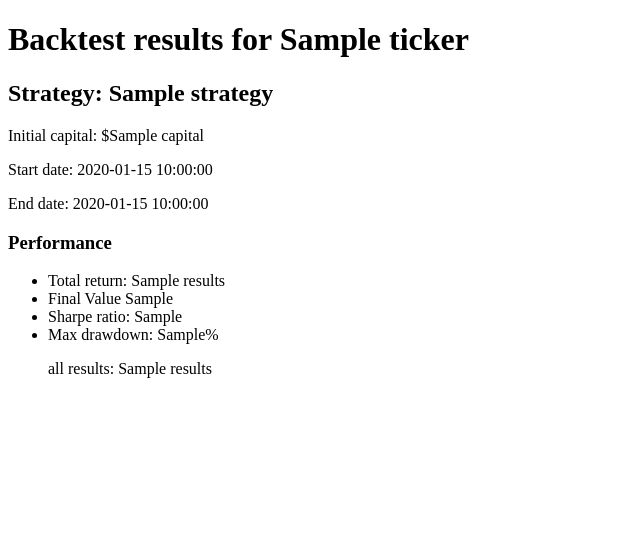
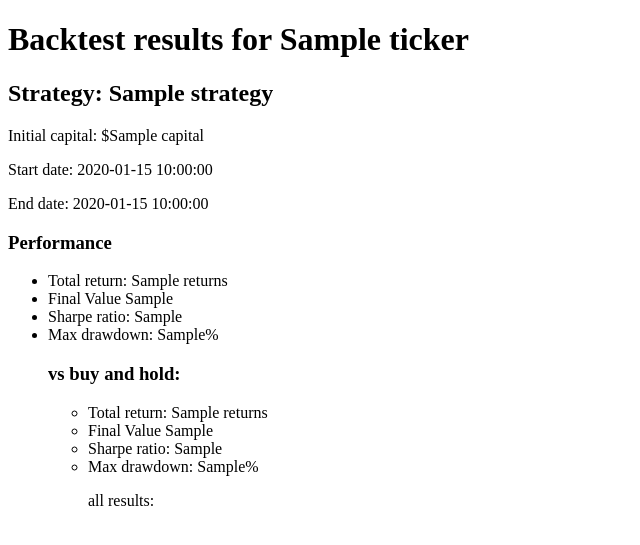
Before and after one commit to NoPlanToLand44/backtesting, a Flask app: template templates/results.html in a window 1280 px wide. Shown: the top 545 px of the page, without its empty margins (0-640 px from the left). Run offline with Flask 2, Linux system fonts and the light colour scheme; the template is opened without the code that fills it: most values are stand-ins (such as "Sample title", 1, 10 or a date in 2020).

Commit message:
adding a working sma_cross test vs buy_and_hold

```diff
--- a/app.py
+++ b/app.py
@@ -16,8 +16,11 @@ def index():
 
         #run the strategy
         results = run_backtest(ticker, capital, strategy, start_date, end_date)
+        # compare to buy and hold:
+        buy_and_hold = run_backtest(ticker, capital, "buy_and_hold", start_date, end_date)
         return render_template('results.html', strategy = strategy,ticker = ticker, capital = capital,
-                               start_date = start_date, end_date = end_date, results = results)
+                               start_date = start_date, end_date = end_date, results = results, buy_and_hold = buy_and_hold)
+
     if request.method == 'GET':
         # Render the initial form
         return render_template('index.html')
--- a/backtest_module.py
+++ b/backtest_module.py
@@ -32,7 +32,7 @@ def run_backtest(ticker, capital, strategy, start_date = datetime.datetime.now()
 
         return {
             "final_value": carebro2.broker.getvalue(),
-            "returns": results2[0].analyzers.returns.get_analysis(),
+            "returns": results2[0].analyzers.returns.get_analysis()["rtot"]*capital,
             "max_drawdown": results2[0].analyzers.drawdown.get_analysis()['max']['drawdown']
         }
 
@@ -51,8 +51,8 @@ def run_backtest(ticker, capital, strategy, start_date = datetime.datetime.now()
                 return {"error": "strategy produced no results"}
             return {
                 "final_value": carebro.broker.getvalue(),
-                "returns": results[0].analyzers.returns.get_analysis(),
-                "sharpe_ratio": results[0].analyzers.sharpe.get_analysis(),
+                "returns": results[0].analyzers.returns.get_analysis()["rtot"]*capital,
+                "sharpe_ratio": results[0].analyzers.sharpe.get_analysis()["sharperatio"],
                 "max_drawdown": results[0].analyzers.drawdown.get_analysis()['max']['drawdown'],
             }
         except IndexError as e:
--- a/strategy_module.py
+++ b/strategy_module.py
@@ -8,17 +8,20 @@ class buy_and_hold(bt.Strategy):
             self.buy()
 
 class SmaCrossStrategy(bt.Strategy):
-        params = (('fast', 20),('slow', 200),('mega_slow', 500), ) # parameters for the strategy
+        params = (('fast', 20),('slow', 50),('mega_slow', 200), ) # parameters for the strategy
         def __init__(self):
             self.sma_fast = bt.indicators.SimpleMovingAverage(self.datas[0], period = self.params.fast)
             self.sma_slow = bt.indicators.SimpleMovingAverage(self.datas[0], period = self.params.slow)
             self.sma_super_slow = bt.indicators.SimpleMovingAverage(self.datas[0], period = self.params.mega_slow)
             self.crossover_fs = bt.indicators.CrossOver(self.sma_fast, self.sma_slow) # crossover signal
             self.crossover_ss = bt.indicators.CrossOver(self.sma_slow, self.sma_super_slow) # crossover signal
+            self.min_period = max(self.params.fast, self.params.slow, self.params.mega_slow)
 
     # add more indicators classes here RSI, MACD, etc.
 
         def next(self):
+            if len(self) <= self.min_period:
+                 return
             # if we are not in a position and a golder cross occurs, buy
             if not self.position: # self.postion = 0 when we are not in a position
                 if self.crossover_fs > 0: # self.crossover_fs = 1 when the fast sma crosses the slow sma from below
--- a/templates/results.html
+++ b/templates/results.html
@@ -12,12 +12,17 @@
         <p>End date: {{end_date}}</p>
         <h3>Performance</h3>
         <ul>
-            <li>Total return: {{results}}</li>
+            <li>Total return: {{results["returns"]}}</li>
             <li>Final Value {{results["final_value"]}}</li>
-            <li>Sharpe ratio: {{sharpe_ratio}}</li>
+            <li>Sharpe ratio: {{results["sharpe_ratio"]}}</li>
             <li>Max drawdown: {{results["max_drawdown"]}}%</li>
+        <h3>vs buy and hold: </h3>
+        <ul>
+            <li>Total return: {{buy_and_hold["returns"]}}</li>
+            <li>Final Value {{buy_and_hold["final_value"]}}</li>
+            <li>Sharpe ratio: {{buy_and_hold["sharpe_ratio"]}}</li>
+            <li>Max drawdown: {{buy_and_hold["max_drawdown"]}}%</li>
             <p>all results:
-                {{results}}
             </p>
         </ul>
     </body>
```
Also changed, not shown: 1 other file.
